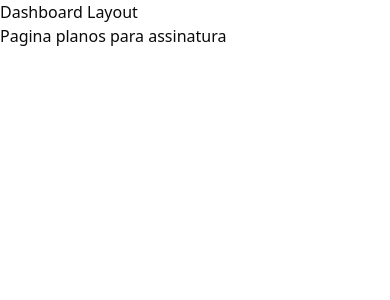
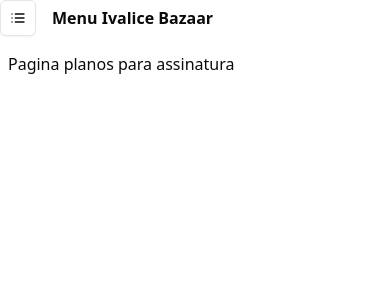
Before and after one commit to Matheus-Ganancio/SAAS_FinalFantasy, a Next.js app: page /dashboard/plans in a window 390 px wide. Shown: the top 300 px of the page. Built offline with nearby package versions, Linux system fonts and the light colour scheme.

Commit message:
Adição e configurações Sidebar

```diff
--- /dev/null
+++ b/src/app/(panel)/dashboard/_components/sidebar.tsx
@@ -0,0 +1,57 @@
+"use client";
+
+import { useState } from 'react';
+import { usePathname } from 'next/navigation';
+import clsx from 'clsx';
+import {
+  Sheet,
+  SheetContent,
+  SheetDescription,
+  SheetHeader,
+  SheetTitle,
+  SheetTrigger,
+} from "@/components/ui/sheet"
+import { Button } from "@/components/ui/button";
+import { List } from 'lucide-react';
+
+export function SidebarDashboard({ children}: { children: React.ReactNode}) {
+
+    const pathname = usePathname();
+    const [isCollapsed, setIsCollapsed] = useState(false);
+
+    // Configura o collapse da sidebar
+    return (
+        <div className='flex min-h-screen w-full'>
+            <div className={clsx("flex flex-1 flex-col transition-all duration-300",
+                {
+                    "md:ml-20": isCollapsed,
+                    "md:ml-64": !isCollapsed,
+                }
+            )}>
+                {/*Configuração da sidebar, fica oculta (md:hidden) em tela menor que 768px, ou seja
+                quando não está em mobile.
+                */}
+                <header className='md:hidden'>
+                    <Sheet>
+                        <div className='flex items-center gap-4'>
+                            <SheetTrigger asChild>
+                                <Button variant='outline' size='icon' className='md:hidden'>
+                                    <List className='w-5 h-5'/>
+                                </Button>
+                            </SheetTrigger>
+
+                            <h1 className='text-base md:text-lg font-semibold'>
+                                Menu Ivalice Bazaar
+                            </h1>
+                        </div>
+                    </Sheet>
+                </header>
+
+                <main className='flex-1 py-4 px-2 md:p-6'>
+                    {children}
+                </main>
+
+            </div>
+        </div>
+    )
+}
--- a/src/app/(panel)/dashboard/layout.tsx
+++ b/src/app/(panel)/dashboard/layout.tsx
@@ -1,15 +1,16 @@
+
+import { SidebarDashboard } from "./_components/sidebar";
 
 export default function DashboardLayout({
     children,
 }: {
-    children: React.ReactNode
+    children: React.ReactNode;
 }) {
     return (
-        <section>
-            <h1>
-                Dashboard Layout
-            </h1>
-            {children}
-        </section>
+        <>
+        <SidebarDashboard>
+        {children}
+            </SidebarDashboard>
+            </>
     )
 }
```
